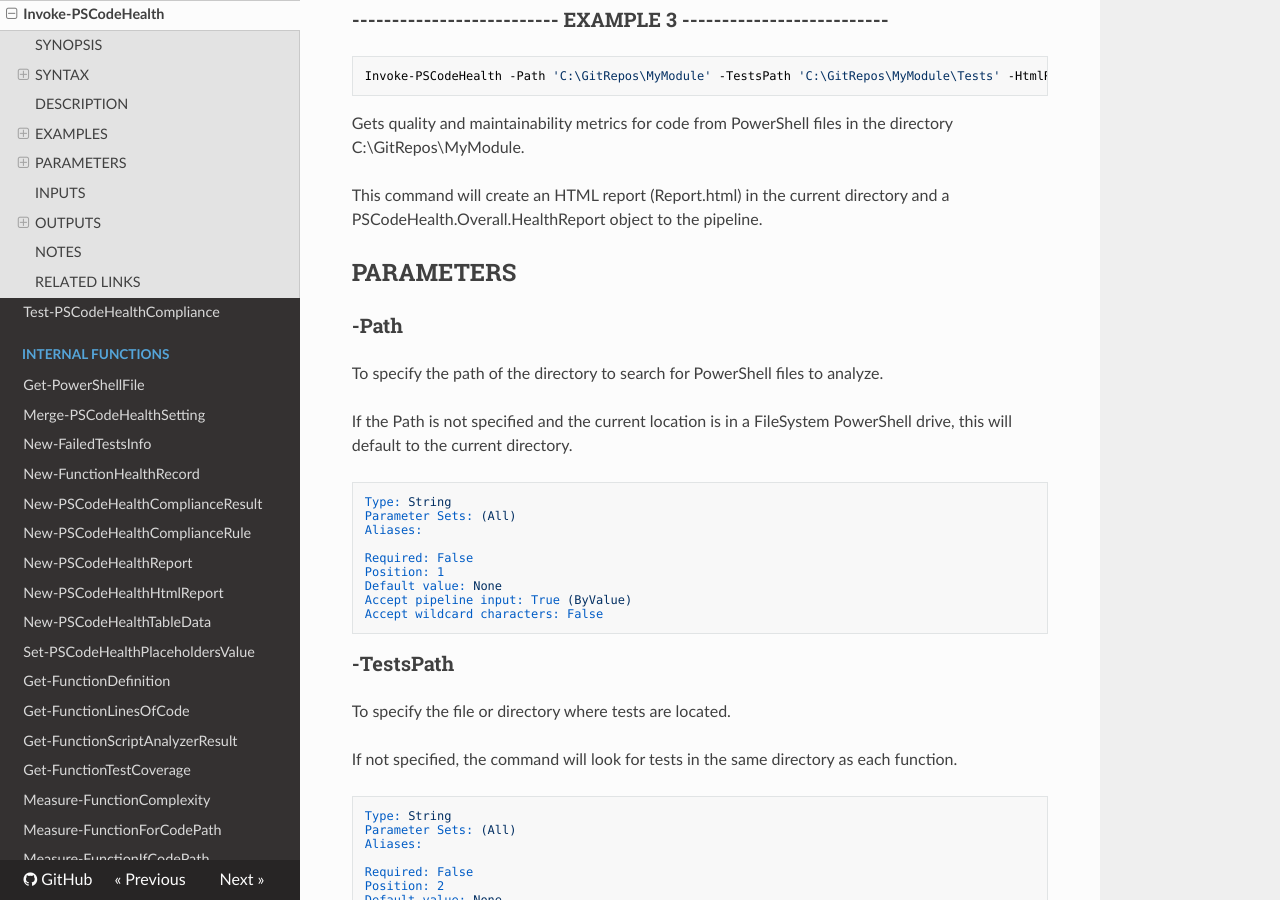
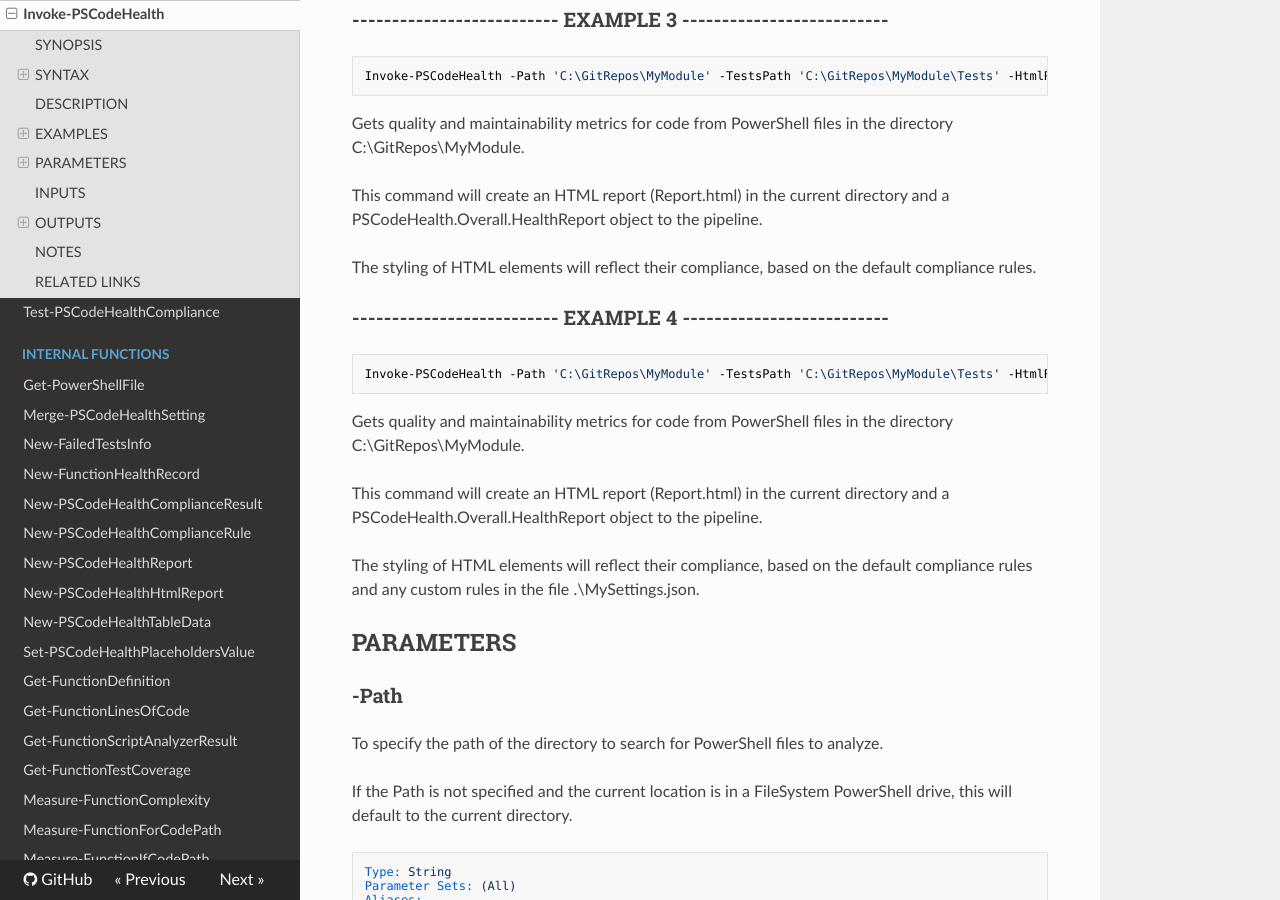
Before and after one commit to MathieuBuisson/PSCodeHealth, an MkDocs documentation site: the page built from docs/PublicFunctions/Invoke-PSCodeHealth.md, in a window 1280 px wide and 900 px high, scrolled down 1406 px. Built offline with MkDocs 1.6.1, drawn with Linux system fonts in a browser that asks for light colours; nearby versions of some CDN libraries; old or Windows-style settings are respelled for this version of MkDocs; some of the changed text lies outside the part shown.

````diff
--- a/docs/PublicFunctions/Invoke-PSCodeHealth.md
+++ b/docs/PublicFunctions/Invoke-PSCodeHealth.md
@@ -14,7 +14,7 @@ Invoke-PSCodeHealth [[-Path] <String>] [[-TestsPath] <String>] [[-TestsResult] <
 ### HtmlReport
 ```
 Invoke-PSCodeHealth [[-Path] <String>] [[-TestsPath] <String>] [[-TestsResult] <PSObject>] [-Recurse]
- [-Exclude <String[]>] -HtmlReportPath <String> [-PassThru]
+ [-Exclude <String[]>] -HtmlReportPath <String> [-CustomSettingsPath <String>] [-PassThru]
 ```
 
 ## DESCRIPTION
@@ -54,6 +54,19 @@ Invoke-PSCodeHealth -Path 'C:\GitRepos\MyModule' -TestsPath 'C:\GitRepos\MyModul
 Gets quality and maintainability metrics for code from PowerShell files in the directory C:\GitRepos\MyModule\.
 
 This command will create an HTML report (Report.html) in the current directory and a PSCodeHealth.Overall.HealthReport object to the pipeline.
+
+The styling of HTML elements will reflect their compliance, based on the default compliance rules.
+
+### -------------------------- EXAMPLE 4 --------------------------
+```
+Invoke-PSCodeHealth -Path 'C:\GitRepos\MyModule' -TestsPath 'C:\GitRepos\MyModule\Tests' -HtmlReportPath .\Report.html -CustomSettingsPath .\MySettings.json
+```
+
+Gets quality and maintainability metrics for code from PowerShell files in the directory C:\GitRepos\MyModule\.
+
+This command will create an HTML report (Report.html) in the current directory and a PSCodeHealth.Overall.HealthReport object to the pipeline.
+
+The styling of HTML elements will reflect their compliance, based on the default compliance rules and any custom rules in the file .\MySettings.json.
 
 ## PARAMETERS
 
@@ -164,6 +177,23 @@ Accept pipeline input: False
 Accept wildcard characters: False
 ```
 
+### -CustomSettingsPath
+To specify the path of a file containing user-defined compliance rules (metrics thresholds, etc...) in JSON format.
+
+Any compliance rule specified in this file override the default, and rules not specified in this file will use the default from PSCodeHealthSettings.json.
+
+```yaml
+Type: String
+Parameter Sets: HtmlReport
+Aliases:
+
+Required: False
+Position: Named
+Default value: None
+Accept pipeline input: False
+Accept wildcard characters: False
+```
+
 ### -PassThru
 When the parameter HtmlReportPath is used, by default, Invoke-PSCodeHealth doesn't output a \[PSCodeHealth.Overall.HealthReport\] object to the pipeline.
 
````
Also changed, not shown: 1 other file.
